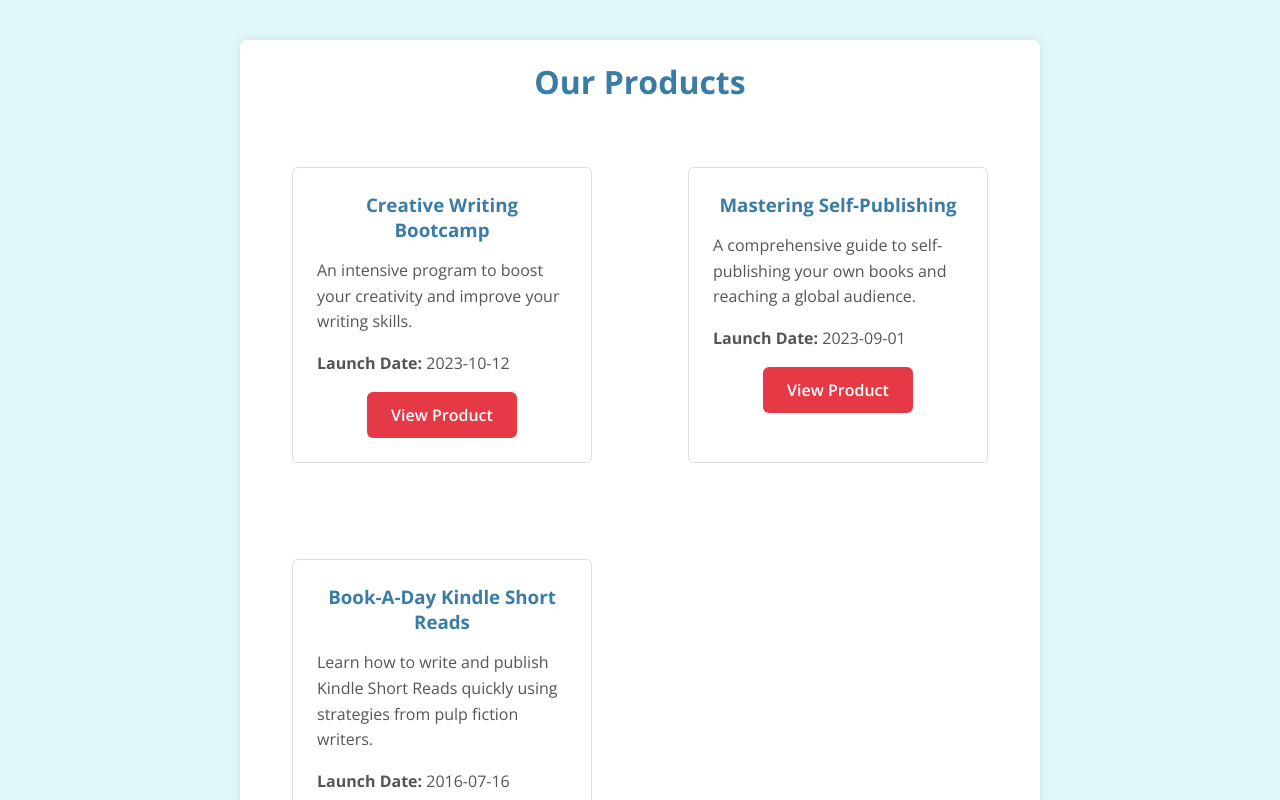
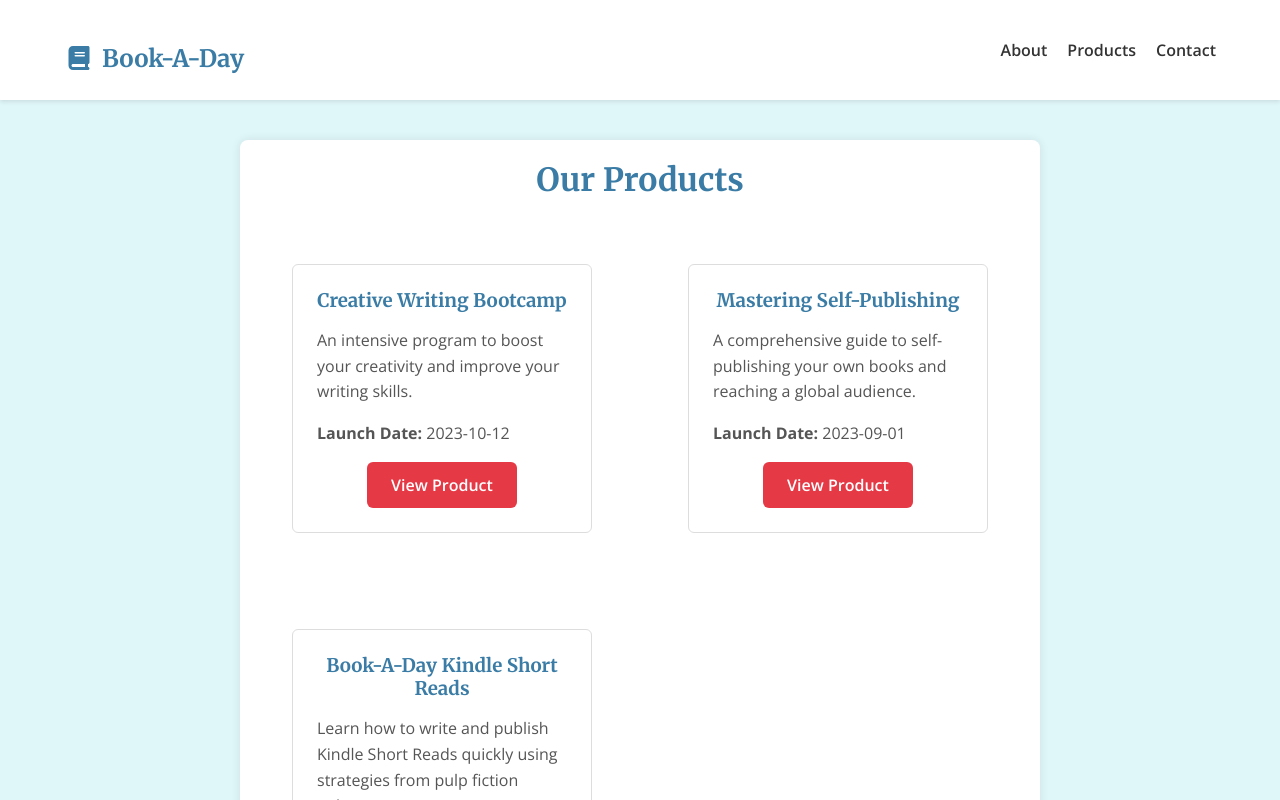
Before and after one commit to MikeLindvang/book-a-day-website, a Next.js app: page /products in a window 1280 px wide. Shown: the top 800 px of the page. Built offline with nearby package versions, Linux system fonts and the light colour scheme.

Commit message:
Updated visual styles

```diff
--- a/app/layout.jsx
+++ b/app/layout.jsx
@@ -23,6 +23,10 @@
           href="https://fonts.googleapis.com/css2?family=Open+Sans:wght@400;600;700&display=swap"
           rel="stylesheet"
         />
+        <link
+          href="https://fonts.googleapis.com/css2?family=Merriweather:wght@400;700&family=Open+Sans:wght@400;600&display=swap"
+          rel="stylesheet"
+        />
       </head>
       <body>
         {children}
--- a/app/products/page.jsx
+++ b/app/products/page.jsx
@@ -2,6 +2,7 @@
 import Main from '../../components/Main';
 import Heading from '../../components/Heading';
 import ProductGrid from '../../components/ProductGrid';
+import Header from '../../components/Header';
 
 export default function ProductsPage() {
   const products = [
@@ -37,11 +38,14 @@
   });
 
   return (
+    <>
+      <Header />
       <Main>
         <Heading level={1} color="primary">
           Our Products
         </Heading>
         <ProductGrid products={sortedProducts} />
       </Main>
+    </>
   );
 }
--- a/components/Header.jsx
+++ b/components/Header.jsx
@@ -9,8 +9,10 @@
       <div className={styles.container}>
         {/* Logo or Site Name */}
         <div className={styles.logo}>
-          <FontAwesomeIcon icon="book" className={styles.logoIcon} />
-          <Link href="/">Book-A-Day</Link>
+          <h1>
+            <FontAwesomeIcon icon="book" className={styles.logoIcon} />
+            <Link href="/">Book-A-Day</Link>
+          </h1>
         </div>
         {/* Navigation Menu */}
         <nav className={styles.nav}>
--- a/components/Heading.module.css
+++ b/components/Heading.module.css
@@ -1,7 +1,8 @@
 /* components/Heading.module.css */
 
 .heading {
-  font-family: 'Open Sans', sans-serif;
+  /* font-family: 'Open Sans', sans-serif; */
+  font-family: 'Merriweather', serif;
   margin-bottom: 1rem;
   text-align: center;
 }
--- a/styles/globals.css
+++ b/styles/globals.css
@@ -14,6 +14,7 @@
   font-family: 'Open Sans', sans-serif;
   background-color: #e0f7fa;
   color: #333333;
+  scroll-behavior: smooth;
 }
 
 body {
@@ -34,6 +35,14 @@
 }
 
 /* Typography */
+h1,
+h2,
+h3,
+h4,
+h5,
+h6 {
+  font-family: 'Merriweather', serif;
+}
 main h1 {
   font-size: 2rem;
   font-weight: bold;
```
Also changed, not shown: styles/HeroSection.module.css (added, +22 -0 lines). Lines whose indentation alone changed are shown as unchanged.
